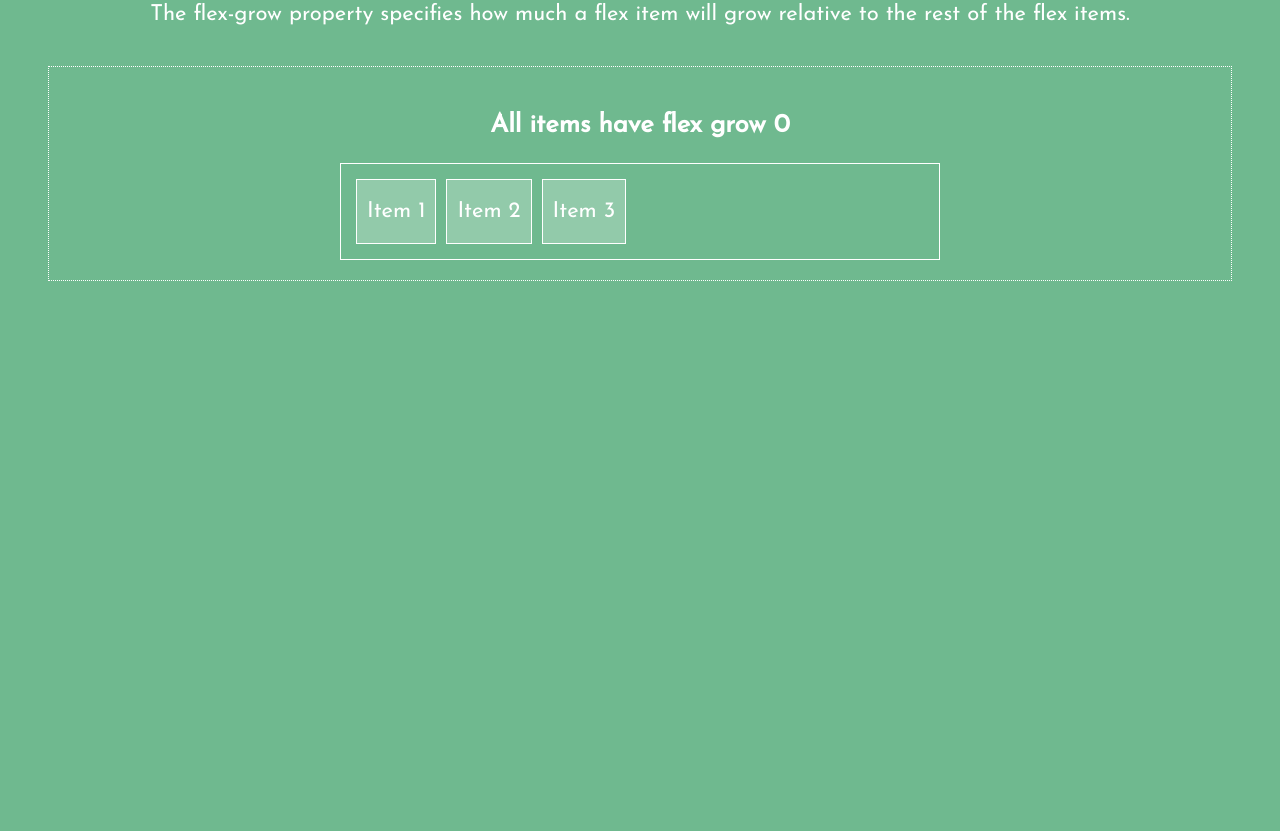
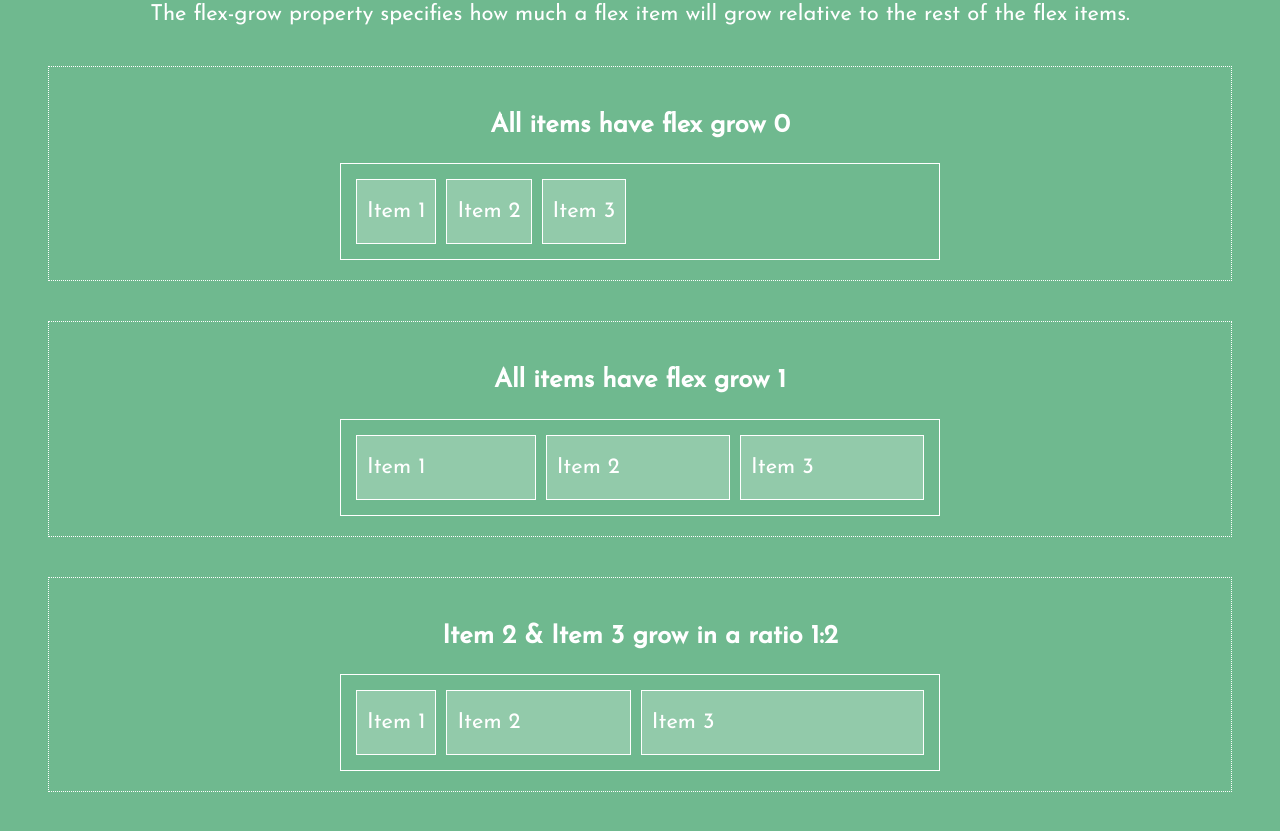
Before and after one commit to aromalsanthosh/FlexBox-Guide, a plain HTML site: page flexGrow.html in a window 1280 px wide. Shown: the part 139-970 px from the top of the page. Before the commit the page ends 800 px from the top, so only its background shows below. Drawn offline with Linux system fonts and the light colour scheme.

Commit message:
Flex Grow✅

```diff
--- a/css/flexGrow.css
+++ b/css/flexGrow.css
@@ -13,3 +13,20 @@ body {
     align-items: flex-start;
     width: 600px;
 }
+
+
+.sample1 > * {
+    flex-grow: 0;
+}
+
+.sample2 > * {
+    flex-grow: 1;
+}
+
+.sample3 div:nth-child(2) {
+    flex-grow: 1;
+}
+
+.sample3 div:nth-child(3) {
+    flex-grow: 2;
+}
--- a/flexGrow.html
+++ b/flexGrow.html
@@ -22,5 +22,23 @@
             <div>Item 3</div>
         </div>
     </div>
+
+    <div class="head-container">
+        <h3 class="text-center">All items have flex grow 1</h3>
+        <div class="flex-container sample2">
+            <div>Item 1</div>
+            <div>Item 2</div>
+            <div>Item 3</div>
+        </div>
+    </div>
+    <!-- Width won't be in ratio 1:2, the growth will be. -->
+    <div class="head-container">
+        <h3 class="text-center">Item 2 & Item 3 grow in a ratio 1:2</h3>
+        <div class="flex-container sample3">
+            <div>Item 1</div>
+            <div>Item 2</div>
+            <div>Item 3</div>
+        </div>
+    </div>
 </body>
 </html>
```
